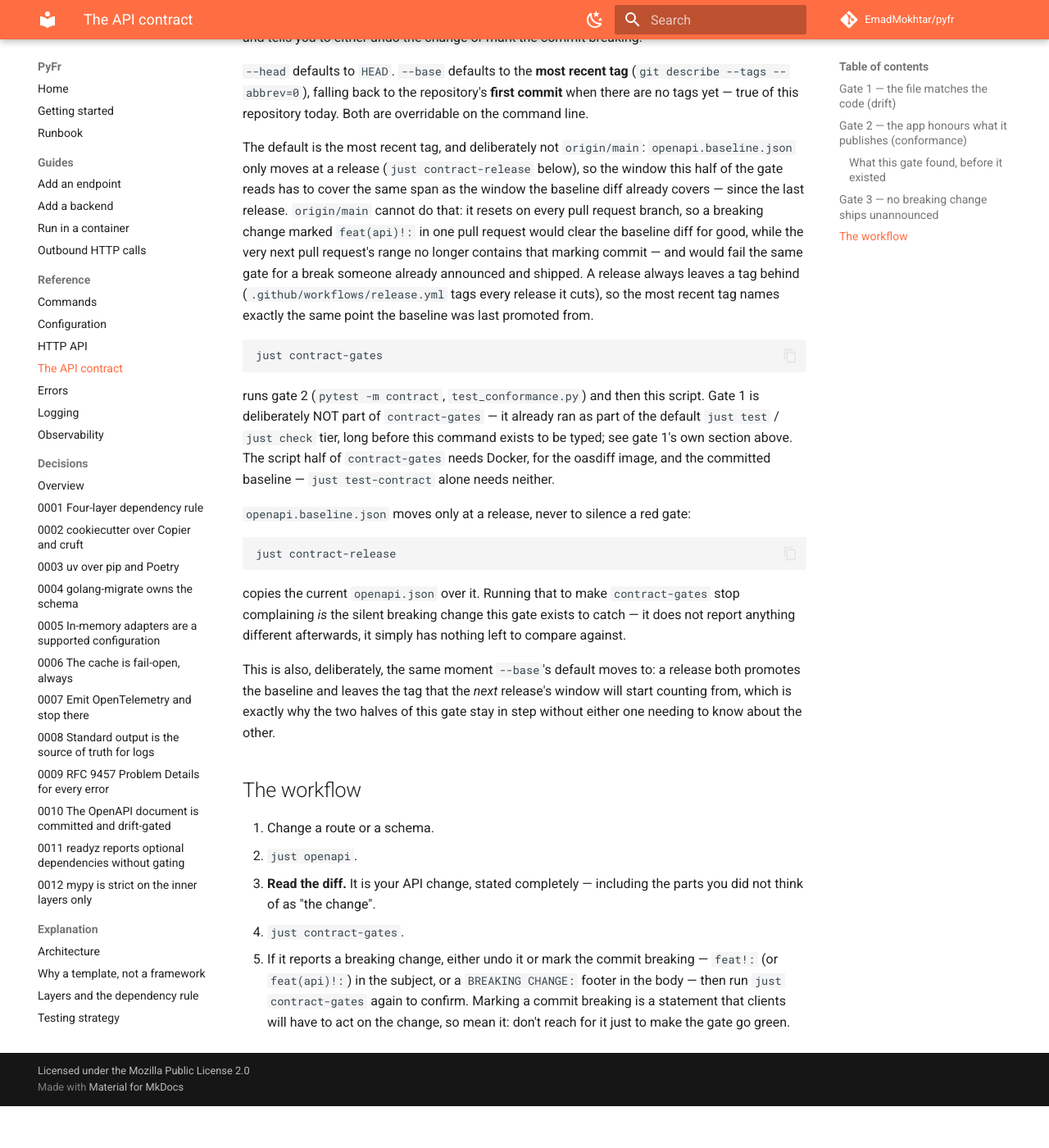
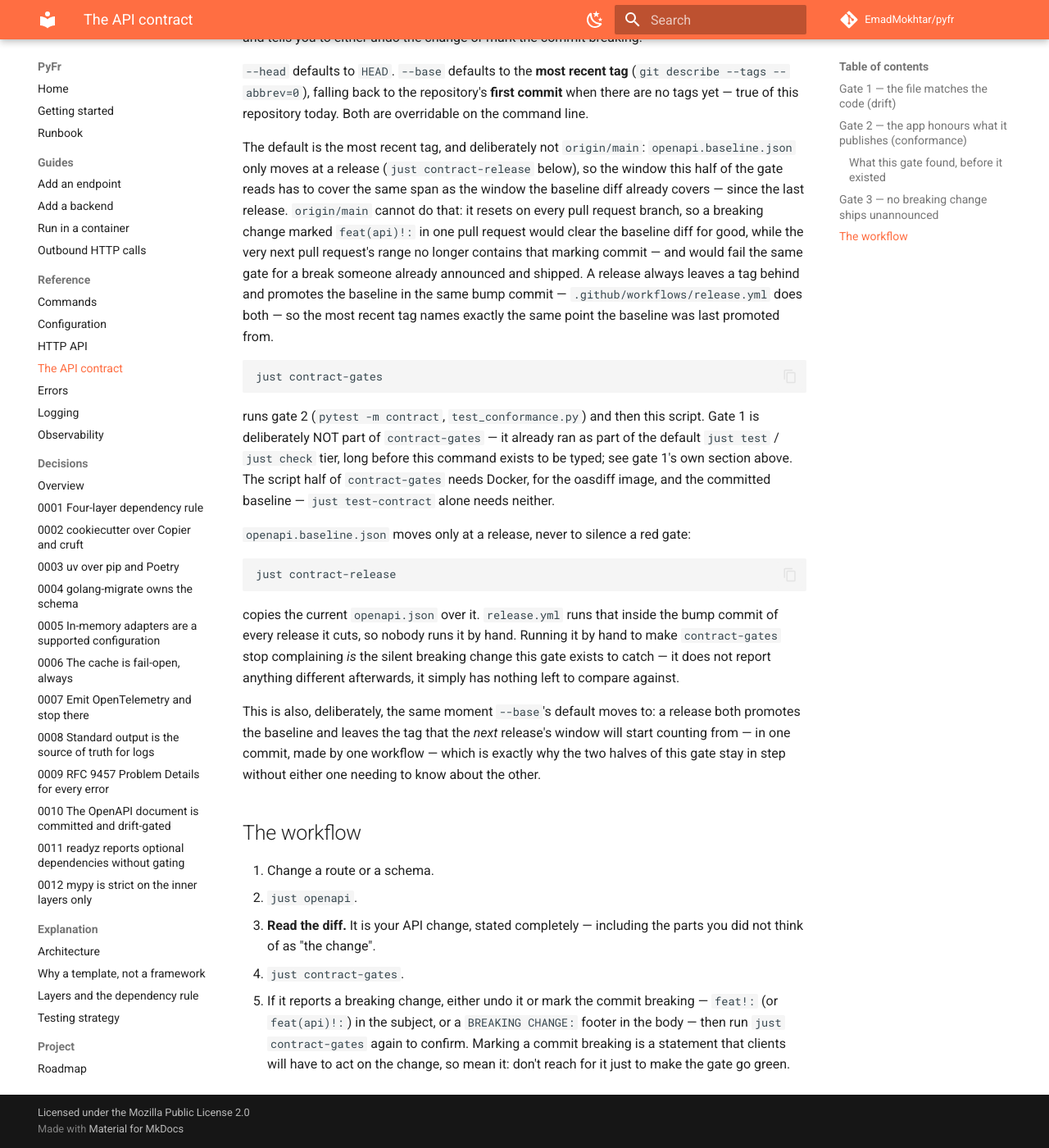
Before and after one commit to EmadMokhtar/pyfr, an MkDocs documentation site: the page built from docs/reference/contract.md, in a window 1280 px wide and 1400 px high, scrolled down 2451 px. Shown: the whole window at 82% size. Built offline with MkDocs 1.6.1 and Material for MkDocs 9.7.7, drawn with Linux system fonts in a browser that asks for light colours; comment, search, counter and statistics services are not loaded; before the commit the page ends 3800 px from its top, so only the background shows below that.

Commit message:
feat(ci): promote the contract baseline inside the release bump
The contract gate compares openapi.json against openapi.baseline.json,
and reads commit markers over the window since the last tag. The tag
was automated; the baseline promotion was not, so after any release the
gate went red on the next pull request until someone ran
contract-release by hand. Run it inside the bump step, before cz bump,
so its git commit -a carries the promoted baseline in the same commit
as the version and changelog. Proven in a throwaway clone: the bump
commit contains the baseline, and the following pull request passes.

Co-Authored-By: Claude Opus 5 <noreply@anthropic.com>

````diff
--- a/docs/reference/contract.md
+++ b/docs/reference/contract.md
@@ -136,9 +136,9 @@ branch, so a breaking change marked `feat(api)!:` in one pull request
 would clear the baseline diff for good, while the very next pull request's
 range no longer contains that marking commit — and would fail the same
 gate for a break someone already announced and shipped. A release always
-leaves a tag behind (`.github/workflows/release.yml` tags every release it
-cuts), so the most recent tag names exactly the same point the baseline
-was last promoted from.
+leaves a tag behind and promotes the baseline in the same bump commit —
+`.github/workflows/release.yml` does both — so the most recent tag names
+exactly the same point the baseline was last promoted from.
 
 ```bash
 just contract-gates
@@ -158,16 +158,18 @@ gate:
 just contract-release
 ```
 
-copies the current `openapi.json` over it. Running that to make
-`contract-gates` stop complaining *is* the silent breaking change this gate
-exists to catch — it does not report anything different afterwards, it
-simply has nothing left to compare against.
+copies the current `openapi.json` over it. `release.yml` runs that inside
+the bump commit of every release it cuts, so nobody runs it by hand.
+Running it by hand to make `contract-gates` stop complaining *is* the
+silent breaking change this gate exists to catch — it does not report
+anything different afterwards, it simply has nothing left to compare
+against.
 
 This is also, deliberately, the same moment `--base`'s default moves to: a
 release both promotes the baseline and leaves the tag that the *next*
-release's window will start counting from, which is exactly why the two
-halves of this gate stay in step without either one needing to know about
-the other.
+release's window will start counting from — in one commit, made by one
+workflow — which is exactly why the two halves of this gate stay in step
+without either one needing to know about the other.
 
 ## The workflow
 
````
Also changed, not shown: docs/contributing.md (+3 -1 lines), 2 other files.
